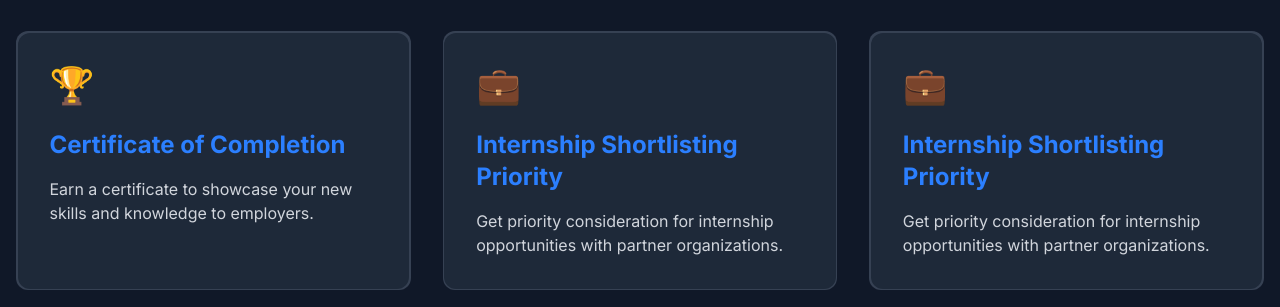
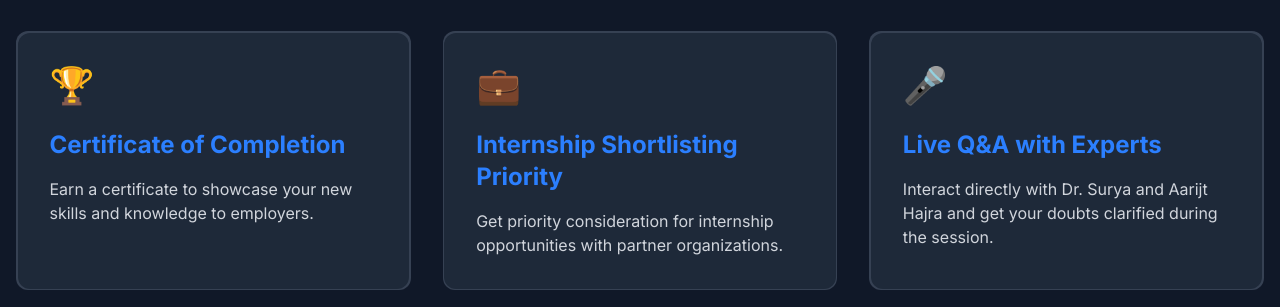
Before and after one commit to thinkagain-lab/academy, a Next.js app: page / in a window 1280 px wide. Shown: the part 1048-1355 px from the top of the page. Built offline with nearby package versions, Linux system fonts and the light colour scheme.

Commit message:
added feature

```diff
--- a/src/app/page.js
+++ b/src/app/page.js
@@ -69,10 +69,10 @@ export default function Home() {
       description: "Get priority consideration for internship opportunities with partner organizations."
     },
     {
-      icon: "💼",
-      title: "Internship Shortlisting Priority",
-      description: "Get priority consideration for internship opportunities with partner organizations."
-    }
+    icon: "🎤",
+    title: "Live Q&A with Experts",
+    description: "Interact directly with Dr. Surya and Aarijt Hajra and get your doubts clarified during the session."
+    },
   ];
 
   const topics = [
```
